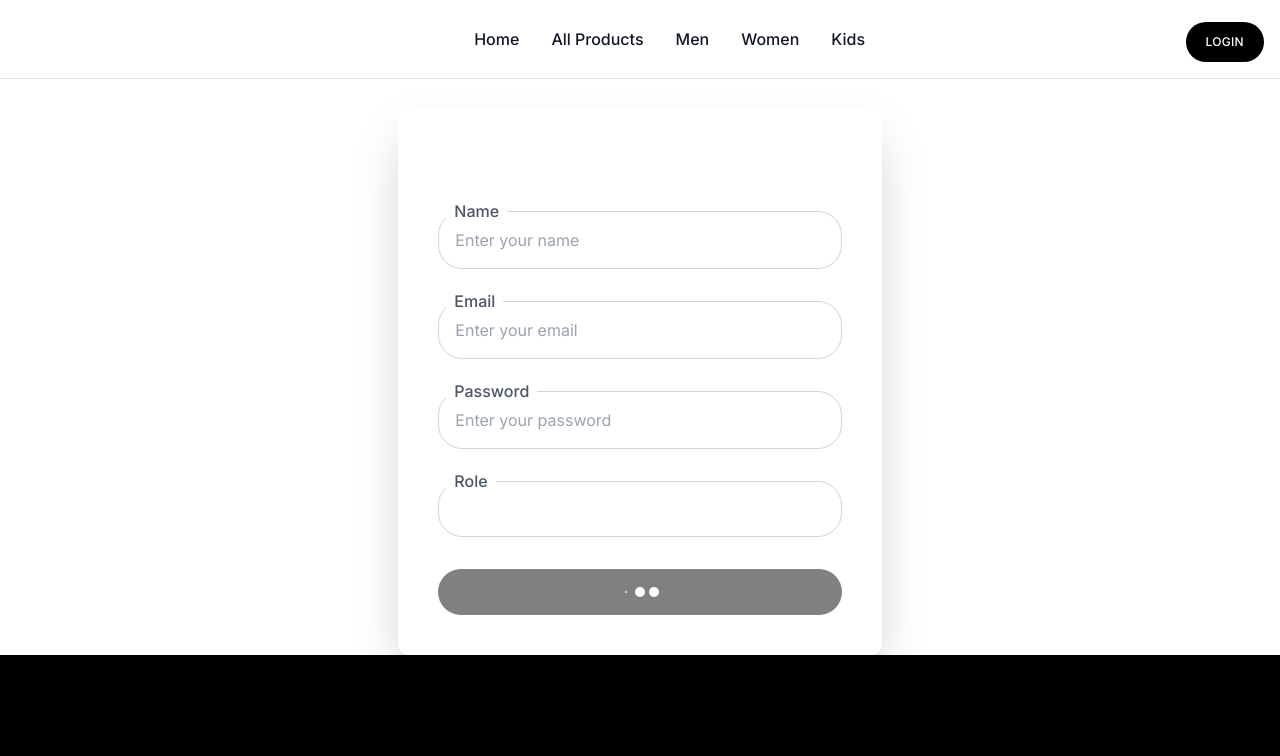
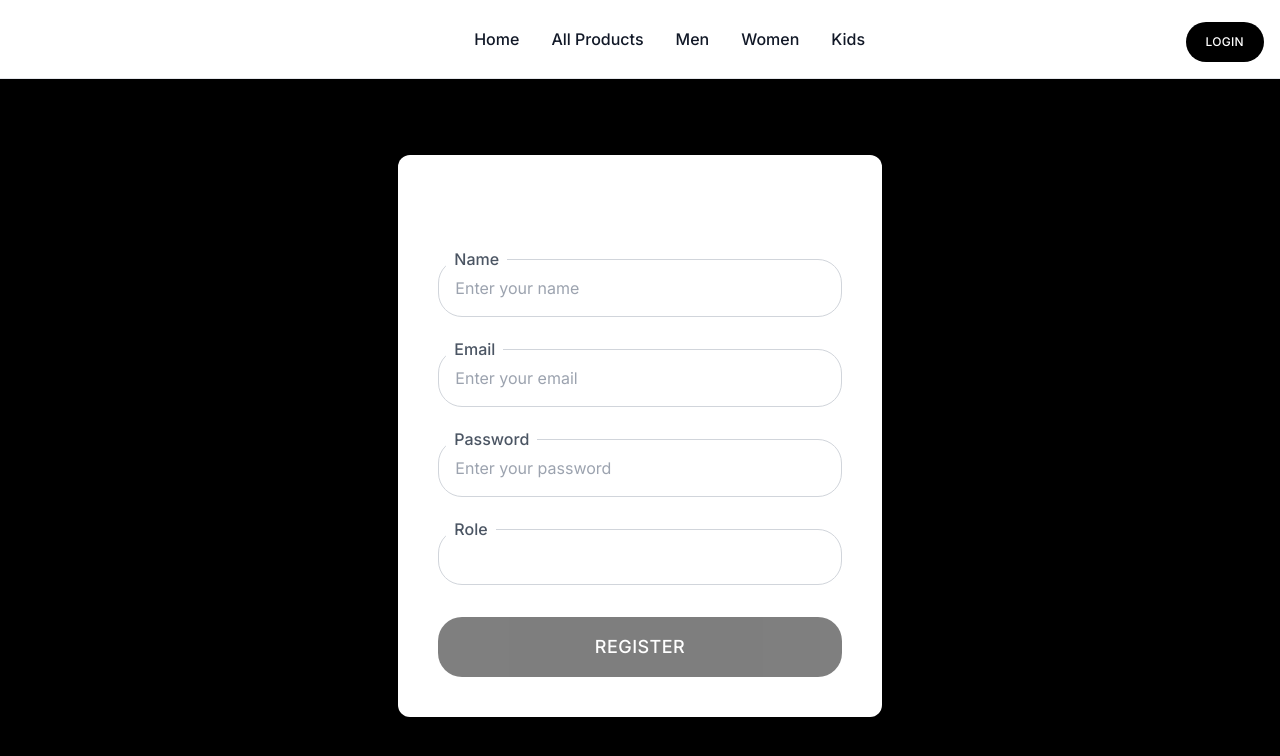
Before and after one commit to SFSADespair/e-commerce, a Next.js app: page /register in a window 1280 px wide. Shown: the top 756 px of the page. Built offline with nearby package versions, Linux system fonts and the light colour scheme.

Commit message:
Fixed the padding and the background in the register page and also fixed the PageLevelLoader button state.

```diff
--- a/src/app/register/page.jsx
+++ b/src/app/register/page.jsx
@@ -33,6 +33,7 @@ export default function Register() {
 
     useEffect(() => {
         if (isAuth) router.push('/')
+        setpageLevelLoader(false)
     }, [isAuth])
 
 
@@ -67,8 +68,8 @@ export default function Register() {
     }
 
     return (
-        <div className="bg-white relative">
-            <div className="flex flex-col items-center justify-between pt-0 pr-10 pb-0 pl-10 mt-8 mr-auto xl:px-5 lg:flex-row">
+        <div className="max-h-screen-xl">
+            <div className="flex flex-col items-center justify-between pt-0 pb-0 mt-20 mr-auto xl:px-5 lg:flex-row">
                 <div className="flex flex-col justify-center items-center w-full pr-10 pl-10 lg:flex-row">
                     <div className="w-full mt-10 mr-0 mb-0 ml-0 relative max-w-2xl lg:mt-0 lg:w-5/12">
                         <div className="flex flex-col items-center justify-start pt-10 pr-10 pb-10 pl-10 bg-white shadow-2xl rounded-xl relative z-10">
@@ -127,7 +128,6 @@ export default function Register() {
                                             {
                                                 pageLevelLoader ?
                                                     <ComponentLevelLoader
-                                                        text={'Registering'}
                                                         color={'#fff'}
                                                         loading={pageLevelLoader}
 
```
